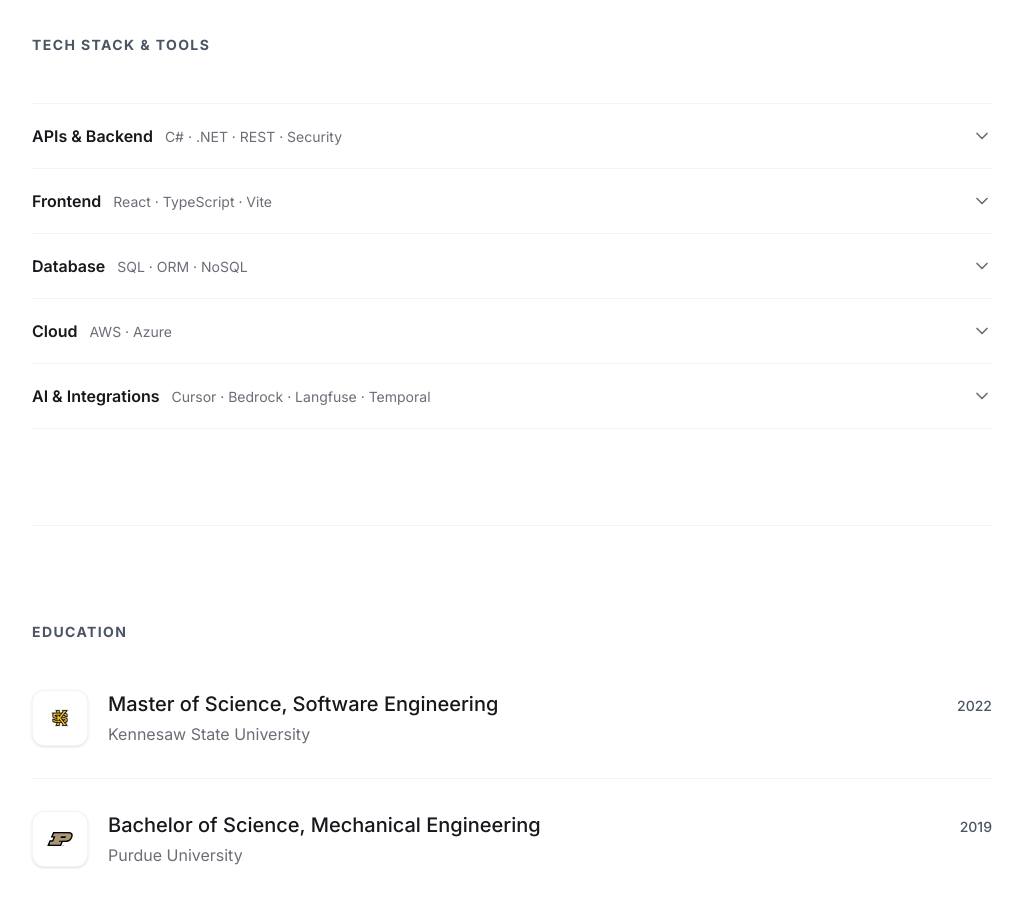
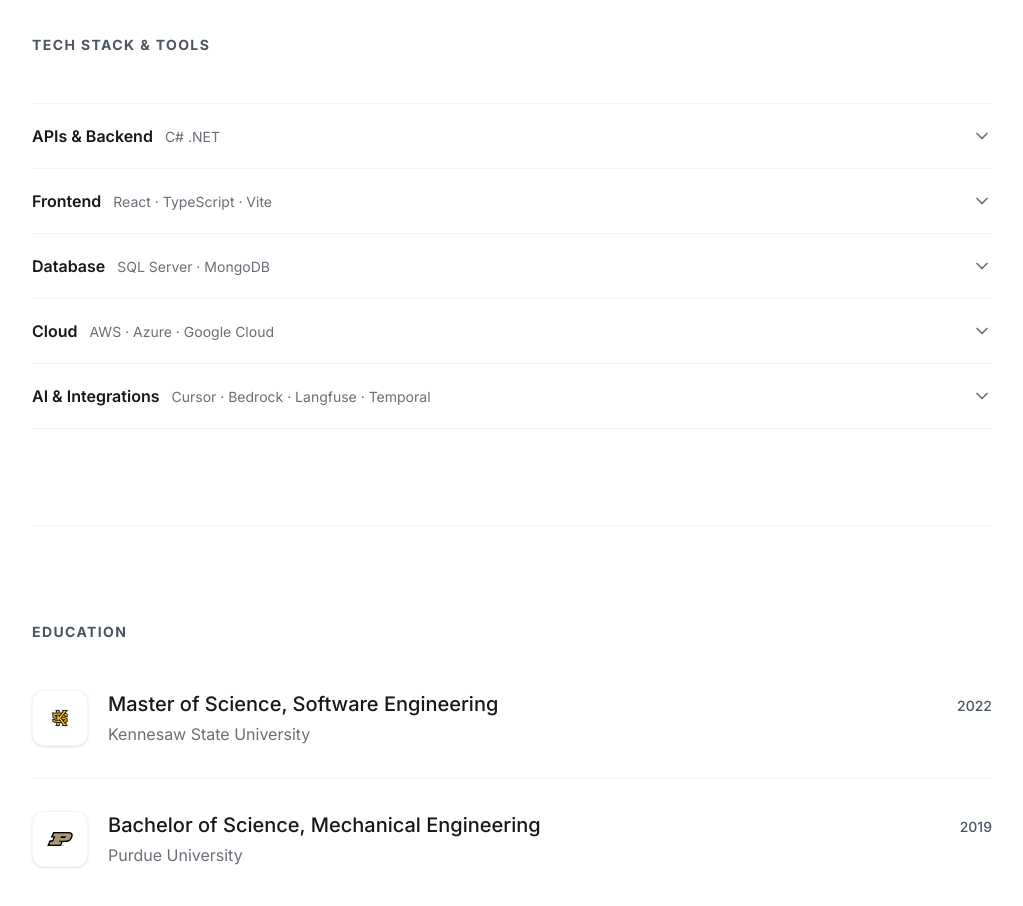
Before and after one commit to Sharkty21/sharkty21.github.io, a React (Vite) app: page / in a window 1280 px wide. Shown: the part 7840-8746 px from the top of the page, without its empty margins (128-1151 px from the left). Built offline with nearby package versions, Linux system fonts and the light colour scheme.

Commit message:
tech stack update

```diff
--- a/src/pages/Home.tsx
+++ b/src/pages/Home.tsx
@@ -874,7 +874,7 @@
   {
     id: "backend",
     title: "APIs & Backend",
-    summary: "C# · .NET · REST · Security",
+    summary: "C# .NET",
     body: `A design-oriented backend engineer who leans heavily on proven patterns — dependency injection, repository pattern, and service abstractions keep code testable and maintainable. Comfortable with async/await and Task-based parallelism for high-throughput workloads. Strong foundation in security and authentication across OAuth, JWT, and identity providers. Primary professional stack is C# on .NET, building everything from REST APIs to background workers.`,
     tags: ["C#", ".NET", "REST APIs", "Dependency Injection", "Async / Tasks", "Parallelism", "OAuth", "JWT", "Security"]
   },
@@ -883,21 +883,21 @@
     title: "Frontend",
     summary: "React · TypeScript · Vite",
     body: `Builds reusable, maintainable component libraries in React/Vite/TypeScript — from design systems to full product UIs. Comfortable with standard patterns: typed API clients, TanStack Query for server state, and libraries like AG Grid, shadcn/ui, and Tailwind CSS for polished, accessible interfaces. Introduced React and TanStack Query adoption org-wide at Origami Risk.`,
-    tags: ["React", "TypeScript", "Vite", "TanStack Query", "shadcn/ui", "Tailwind CSS", "AG Grid", "Framer Motion"]
+    tags: ["React", "TypeScript", "Vite", "TanStack Query", "shadcn/ui", "Tailwind CSS", "AG Grid"]
   },
   {
     id: "database",
     title: "Database",
-    summary: "SQL · ORM · NoSQL",
+    summary: "SQL Server · MongoDB",
     body: `Strong SQL fundamentals and object-relational model design as the professional foundation — complex queries, schema design, and performance tuning across large datasets. Also worked with DynamoDB and MongoDB for document/key-value workloads, and blob storage like Azure Blob Storage and AWS S3 for object persistence.`,
-    tags: ["SQL", "SQL Server", "Drizzle ORM", "DynamoDB", "MongoDB", "Azure Blob Storage", "AWS S3"]
+    tags: ["SQL", "SQL Server", "DynamoDB", "MongoDB", "Azure Blob Storage", "AWS S3"]
   },
   {
     id: "cloud",
     title: "Cloud",
-    summary: "AWS · Azure",
-    body: `Professional experience across AWS services — most notably owning a zero-downtime migration of global email infrastructure using AWS SES, S3, Lambda, and DynamoDB to process millions of emails without issue. Also uses Secrets Manager, SQS for queueing, and AWS Bedrock for AI solutions and governance. Uses Azure for personal projects including the AssistMore application — Static Web Apps, Azure AI Foundry, and Azure-managed services.`,
-    tags: ["AWS SES", "AWS Lambda", "AWS S3", "DynamoDB", "AWS Bedrock", "SQS", "Secrets Manager", "Azure Static Web Apps", "Azure AI Foundry"]
+    summary: "AWS · Azure · Google Cloud",
+    body: `Professional experience across AWS services — most notably owning a zero-downtime migration of global email infrastructure using AWS SES, S3, Lambda, and DynamoDB to process millions of emails without issue. Also uses Secrets Manager, SQS for queueing, and AWS Bedrock for AI solutions and governance. Uses Azure for personal projects including the AssistMore application — Static Web Apps, Azure AI Foundry, and Azure-managed services. Experimented with Google Cloud for the GA Policy Intelligence Hub project — Vertex AI Vector Search, Cloud Firestore, and Cloud Run.`,
+    tags: ["AWS SES", "AWS Lambda", "AWS S3", "DynamoDB", "AWS Bedrock", "SQS", "Secrets Manager", "Azure Static Web Apps", "Azure AI Foundry", "Vertex AI Vector Search", "Cloud Firestore", "Cloud Run"]
   },
   {
     id: "ai",
```
